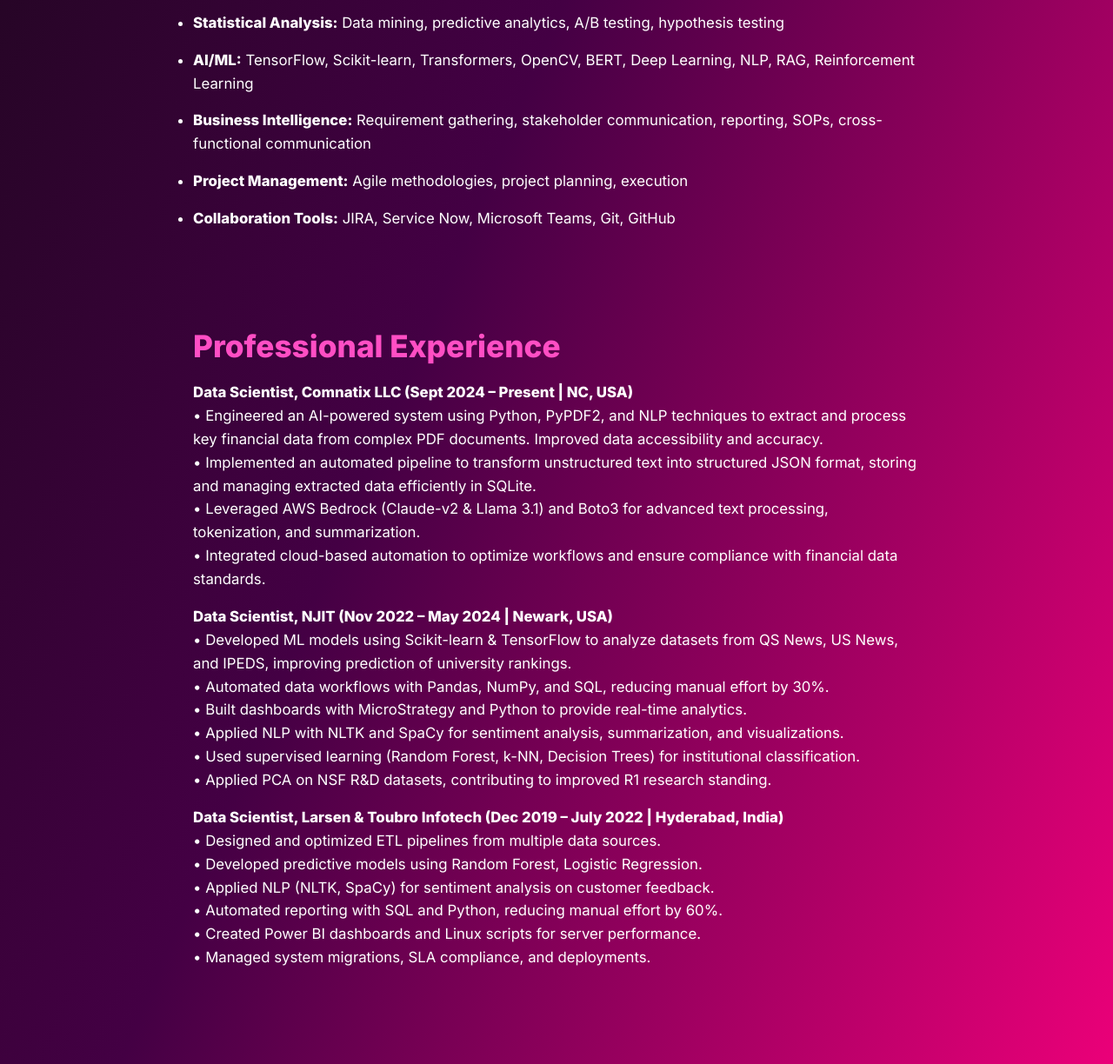
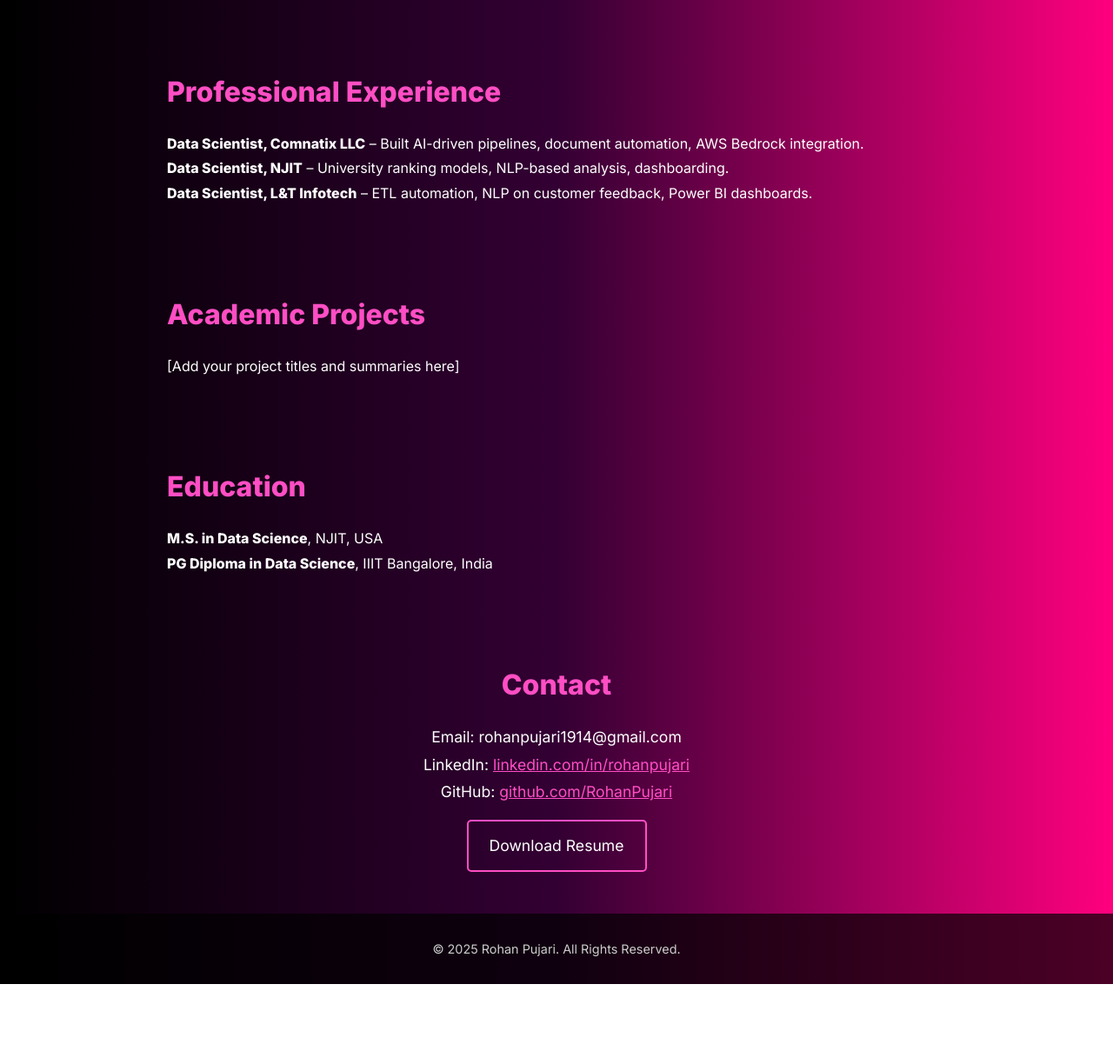
Before and after one commit to RohanPujari/My-Portfolio-Cursor, a plain HTML site: page index.html in a window 1280 px wide. Shown: the part 1516-2740 px from the top of the page at 87% size. After the commit the page ends 2648 px from the top, so only its background shows below. Drawn offline with Linux system fonts and the light colour scheme.

Commit message:
Commit New styling

```diff
--- a/index.html
+++ b/index.html
@@ -4,34 +4,29 @@
   <meta charset="UTF-8" />
   <meta name="viewport" content="width=device-width, initial-scale=1.0" />
   <title>Rohan Pujari | Data Scientist</title>
-  <link rel="preconnect" href="https://fonts.googleapis.com">
   <link href="https://fonts.googleapis.com/css2?family=Inter:wght@400;600;800&display=swap" rel="stylesheet">
   <link rel="stylesheet" href="https://cdnjs.cloudflare.com/ajax/libs/font-awesome/6.5.0/css/all.min.css">
   <style>
     * {
-      box-sizing: border-box;
       margin: 0;
       padding: 0;
+      box-sizing: border-box;
       font-family: 'Inter', sans-serif;
     }
 
     body {
-      background: linear-gradient(to bottom right, #0a0a0a, #440044, #ff007f);
+      background: linear-gradient(to right, #000000, #330033, #ff007f);
       color: #fff;
-      scroll-behavior: smooth;
-      transition: background 0.3s, color 0.3s;
+      overflow-x: hidden;
     }
 
     header {
-      padding: 1.5rem 2rem;
       text-align: center;
-      background: rgba(0, 0, 0, 0.85);
-    }
-
-    header h1 {
+      padding: 2rem;
+      background: rgba(0, 0, 0, 0.9);
+      color: #ff4ec4;
       font-size: 2.5rem;
-      font-weight: 800;
-      color: #ff4ec4;
+      font-weight: bold;
     }
 
     .hero {
@@ -39,7 +34,7 @@
       flex-direction: column;
       align-items: center;
       justify-content: center;
-      height: 90vh;
+      height: 100vh;
       text-align: center;
       padding: 2rem;
     }
@@ -53,23 +48,22 @@
     }
 
     .hero h2 {
-      font-size: 2.8rem;
-      font-weight: 800;
+      font-size: 3rem;
+      color: #ff4ec4;
       margin-bottom: 1rem;
-      color: #ff4ec4;
-      min-height: 3.5rem;
     }
 
     .hero p {
       font-size: 1.2rem;
       max-width: 600px;
-      color: #eee;
+      color: #ddd;
     }
 
     section {
       padding: 3rem 2rem;
-      max-width: 900px;
+      max-width: 960px;
       margin: auto;
+      line-height: 1.8;
       opacity: 0;
       transform: translateY(40px);
       transition: opacity 0.8s ease, transform 0.8s ease;
@@ -81,19 +75,17 @@
     }
 
     h3 {
-      font-size: 2.2rem;
-      margin-bottom: 1.2rem;
+      font-size: 2rem;
       color: #ff4ec4;
+      margin-bottom: 1rem;
     }
 
-    ul li, section p {
+    ul li {
       margin-bottom: 1rem;
-      font-size: 1.05rem;
-      line-height: 1.6;
     }
 
     .tech-icons {
-      margin-top: 1rem;
+      margin-top: 1.5rem;
     }
 
     .tech-icons i {
@@ -109,12 +101,32 @@
       color: #ccc;
       font-size: 0.9rem;
     }
+
+    .contact {
+      text-align: center;
+      font-size: 1.1rem;
+    }
+
+    .resume-button {
+      display: inline-block;
+      margin-top: 1rem;
+      padding: 0.75rem 1.5rem;
+      border: 2px solid #ff4ec4;
+      color: #fff;
+      background-color: transparent;
+      border-radius: 5px;
+      text-decoration: none;
+      transition: background 0.3s;
+    }
+
+    .resume-button:hover {
+      background-color: #ff4ec4;
+      color: #000;
+    }
   </style>
 </head>
 <body>
-  <header>
-    <h1>Rohan Pujari</h1>
-  </header>
+  <header>Rohan Pujari</header>
 
   <section class="hero">
     <img src="20231011_104605.jpg" alt="Rohan Pujari">
@@ -124,54 +136,52 @@
 
   <section>
     <h3>Summary</h3>
-    <p>Data Science professional with 5+ years of experience specializing in machine learning, predictive analytics, and classification tasks. Proficient in Python and algorithms like Random Forest, K-NN, and Conv3D to deliver actionable insights and enhance decision-making. Skilled in NLP for sentiment analysis and text summarization, turning unstructured data into valuable intelligence. Experienced in building dynamic dashboards and visualizations with Power BI and MicroStrategy for real-time insights. Proven success in educational data analysis, contributing to improved institutional rankings and strategic positioning.</p>
+    <p>Data Science professional with 5+ years of experience specializing in machine learning, predictive analytics, and classification tasks... [REMAINING SUMMARY]</p>
   </section>
 
   <section>
     <h3>Technical Skills</h3>
     <ul>
-      <li><strong>Programming Languages:</strong> Python, SQL, R</li>
-      <li><strong>Cloud Platforms:</strong> Microsoft Azure, AWS (S3, IAM, Glue, Bedrock, Crawler), GCP, Snowflake</li>
-      <li><strong>Big Data Technologies:</strong> Apache Spark, Kafka, Hadoop</li>
-      <li><strong>Data Visualization Tools:</strong> Tableau, Power BI, Microsoft Excel, Streamlit, MicroStrategy</li>
-      <li><strong>Data Modeling & Manipulation:</strong> Dimensional modeling, schema design, data cleaning, transformation, data preprocessing</li>
-      <li><strong>Statistical Analysis:</strong> Data mining, predictive analytics, A/B testing, hypothesis testing</li>
-      <li><strong>AI/ML:</strong> TensorFlow, Scikit-learn, Transformers, OpenCV, BERT, Deep Learning, NLP, RAG, Reinforcement Learning</li>
-      <li><strong>Business Intelligence:</strong> Requirement gathering, stakeholder communication, reporting, SOPs, cross-functional communication</li>
-      <li><strong>Project Management:</strong> Agile methodologies, project planning, execution</li>
-      <li><strong>Collaboration Tools:</strong> JIRA, Service Now, Microsoft Teams, Git, GitHub</li>
+      <li><strong>Languages:</strong> Python, SQL, R</li>
+      <li><strong>Cloud:</strong> Azure, AWS, GCP, Snowflake</li>
+      <li><strong>Visualization:</strong> Power BI, Tableau, MicroStrategy</li>
+      <li><strong>ML/NLP:</strong> TensorFlow, Scikit-learn, Transformers, BERT</li>
     </ul>
+    <div class="tech-icons">
+      <i class="fab fa-python"></i>
+      <i class="fas fa-database"></i>
+      <i class="fab fa-aws"></i>
+      <i class="fab fa-google"></i>
+      <i class="fab fa-r-project"></i>
+      <i class="fas fa-brain"></i>
+      <i class="fas fa-chart-bar"></i>
+    </div>
   </section>
 
   <section>
     <h3>Professional Experience</h3>
-    <p><strong>Data Scientist, Comnatix LLC (Sept 2024 – Present | NC, USA)</strong><br>
-    • Engineered an AI-powered system using Python, PyPDF2, and NLP techniques to extract and process key financial data from complex PDF documents. Improved data accessibility and accuracy.<br>
-    • Implemented an automated pipeline to transform unstructured text into structured JSON format, storing and managing extracted data efficiently in SQLite.<br>
-    • Leveraged AWS Bedrock (Claude-v2 & Llama 3.1) and Boto3 for advanced text processing, tokenization, and summarization.<br>
-    • Integrated cloud-based automation to optimize workflows and ensure compliance with financial data standards.</p>
+    <p><strong>Data Scientist, Comnatix LLC</strong> – Built AI-driven pipelines, document automation, AWS Bedrock integration.</p>
+    <p><strong>Data Scientist, NJIT</strong> – University ranking models, NLP-based analysis, dashboarding.</p>
+    <p><strong>Data Scientist, L&T Infotech</strong> – ETL automation, NLP on customer feedback, Power BI dashboards.</p>
+  </section>
 
-    <p><strong>Data Scientist, NJIT (Nov 2022 – May 2024 | Newark, USA)</strong><br>
-    • Developed ML models using Scikit-learn & TensorFlow to analyze datasets from QS News, US News, and IPEDS, improving prediction of university rankings.<br>
-    • Automated data workflows with Pandas, NumPy, and SQL, reducing manual effort by 30%.<br>
-    • Built dashboards with MicroStrategy and Python to provide real-time analytics.<br>
-    • Applied NLP with NLTK and SpaCy for sentiment analysis, summarization, and visualizations.<br>
-    • Used supervised learning (Random Forest, k-NN, Decision Trees) for institutional classification.<br>
-    • Applied PCA on NSF R&D datasets, contributing to improved R1 research standing.</p>
-
-    <p><strong>Data Scientist, Larsen & Toubro Infotech (Dec 2019 – July 2022 | Hyderabad, India)</strong><br>
-    • Designed and optimized ETL pipelines from multiple data sources.<br>
-    • Developed predictive models using Random Forest, Logistic Regression.<br>
-    • Applied NLP (NLTK, SpaCy) for sentiment analysis on customer feedback.<br>
-    • Automated reporting with SQL and Python, reducing manual effort by 60%.<br>
-    • Created Power BI dashboards and Linux scripts for server performance.<br>
-    • Managed system migrations, SLA compliance, and deployments.</p>
+  <section>
+    <h3>Academic Projects</h3>
+    <p>[Add your project titles and summaries here]</p>
   </section>
 
   <section>
     <h3>Education</h3>
-    <p><strong>Master of Science, Data Science</strong><br>New Jersey Institute of Technology, Sept 2022 – May 2024</p>
-    <p><strong>Post-Graduate Diploma, Data Science</strong><br>International Institute of Information Technology, Jan 2021 – Feb 2022</p>
+    <p><strong>M.S. in Data Science</strong>, NJIT, USA</p>
+    <p><strong>PG Diploma in Data Science</strong>, IIIT Bangalore, India</p>
+  </section>
+
+  <section class="contact">
+    <h3>Contact</h3>
+    <p>Email: rohanpujari1914@gmail.com</p>
+    <p>LinkedIn: <a href="https://www.linkedin.com/in/rohanpujari/" style="color:#ff4ec4;">linkedin.com/in/rohanpujari</a></p>
+    <p>GitHub: <a href="https://github.com/RohanPujari" style="color:#ff4ec4;">github.com/RohanPujari</a></p>
+    <a class="resume-button" href="Rohan_Pujari_Resume.pdf" target="_blank">Download Resume</a>
   </section>
 
   <div class="footer">
@@ -179,16 +189,6 @@
   </div>
 
   <script>
-    const observer = new IntersectionObserver(entries => {
-      entries.forEach(entry => {
-        if (entry.isIntersecting) {
-          entry.target.classList.add('visible');
-        }
-      });
-    }, { threshold: 0.1 });
-
-    document.querySelectorAll('section').forEach(sec => observer.observe(sec));
-
     const text = 'Data Scientist & ML Engineer';
     let i = 0;
     function typeWriter() {
@@ -199,6 +199,16 @@
       }
     }
     typeWriter();
+
+    const observer = new IntersectionObserver(entries => {
+      entries.forEach(entry => {
+        if (entry.isIntersecting) {
+          entry.target.classList.add('visible');
+        }
+      });
+    }, { threshold: 0.1 });
+
+    document.querySelectorAll('section').forEach(sec => observer.observe(sec));
   </script>
 </body>
 </html>
```
